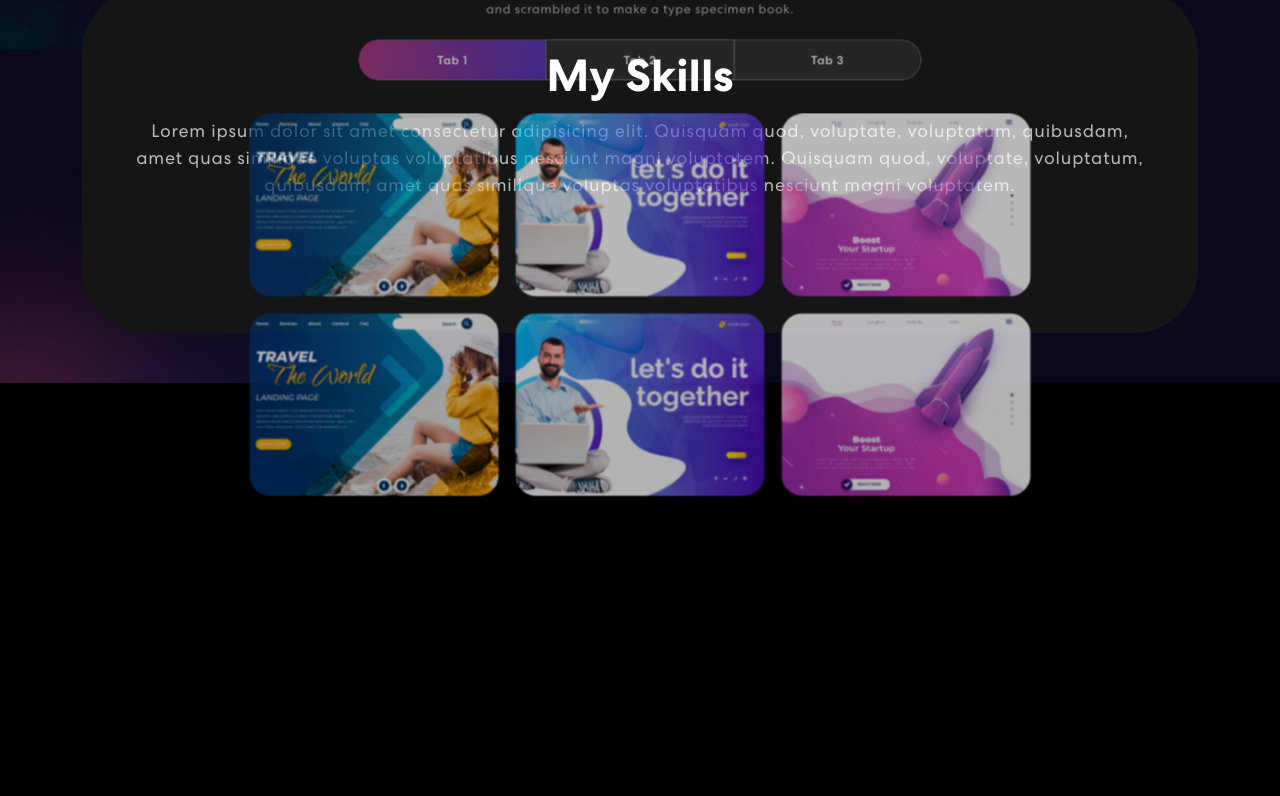
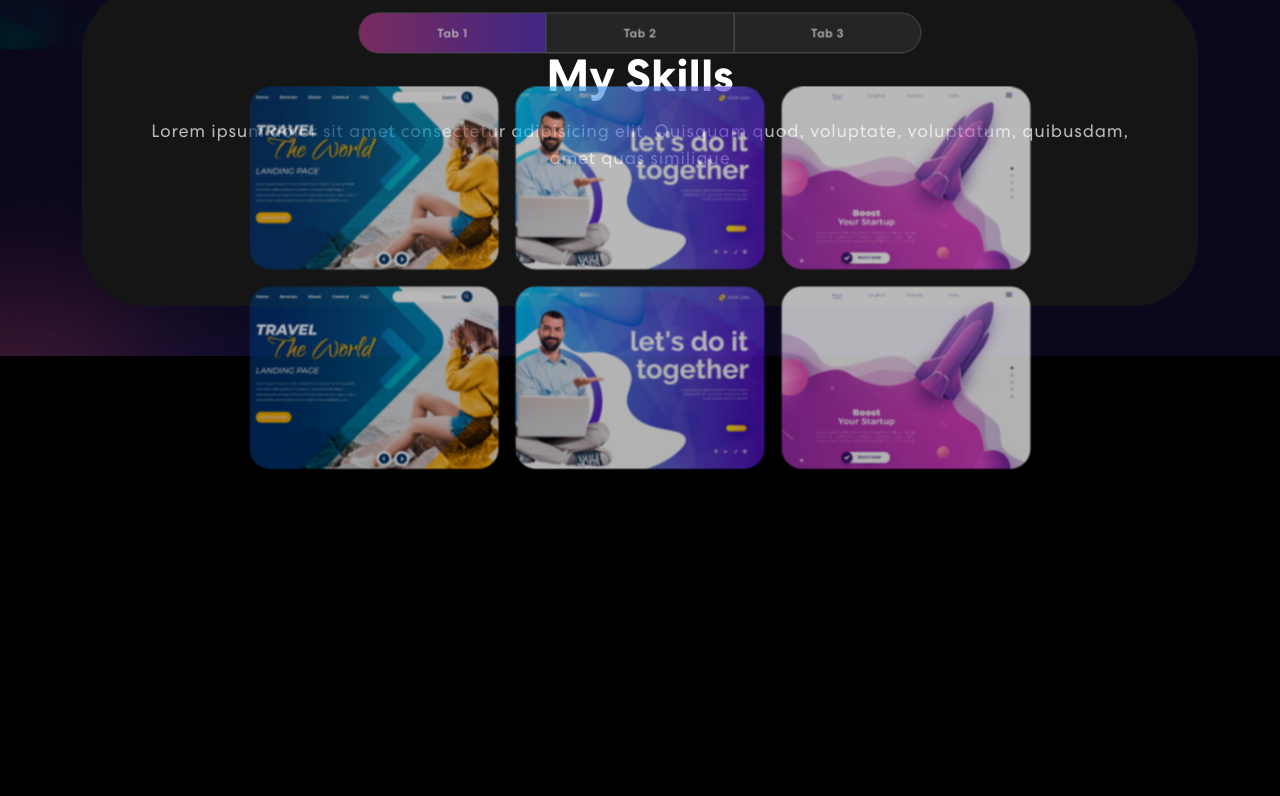
Before and after one commit to dezobq/dezo_portfolio, a React (Create React App) app: page / in a window 1280 px wide. Shown: the part 1084-1880 px from the top of the page. Built offline with nearby package versions, Linux system fonts and the light colour scheme.

Commit message:
testing cool stuff for my skill section

```diff
--- a/src/components/Skills.jsx
+++ b/src/components/Skills.jsx
@@ -100,9 +100,7 @@ const Skills = () => {
             <p>
               Lorem ipsum dolor sit amet consectetur adipisicing elit. Quisquam
               quod, voluptate, voluptatum, quibusdam, amet quas similique
-              voluptas voluptatibus nesciunt magni voluptatem. Quisquam quod,
-              voluptate, voluptatum, quibusdam, amet quas similique voluptas
-              voluptatibus nesciunt magni voluptatem.
+
             </p>
 
             {/*  {techSkills.map(({ id, skill, img }) => (
```
